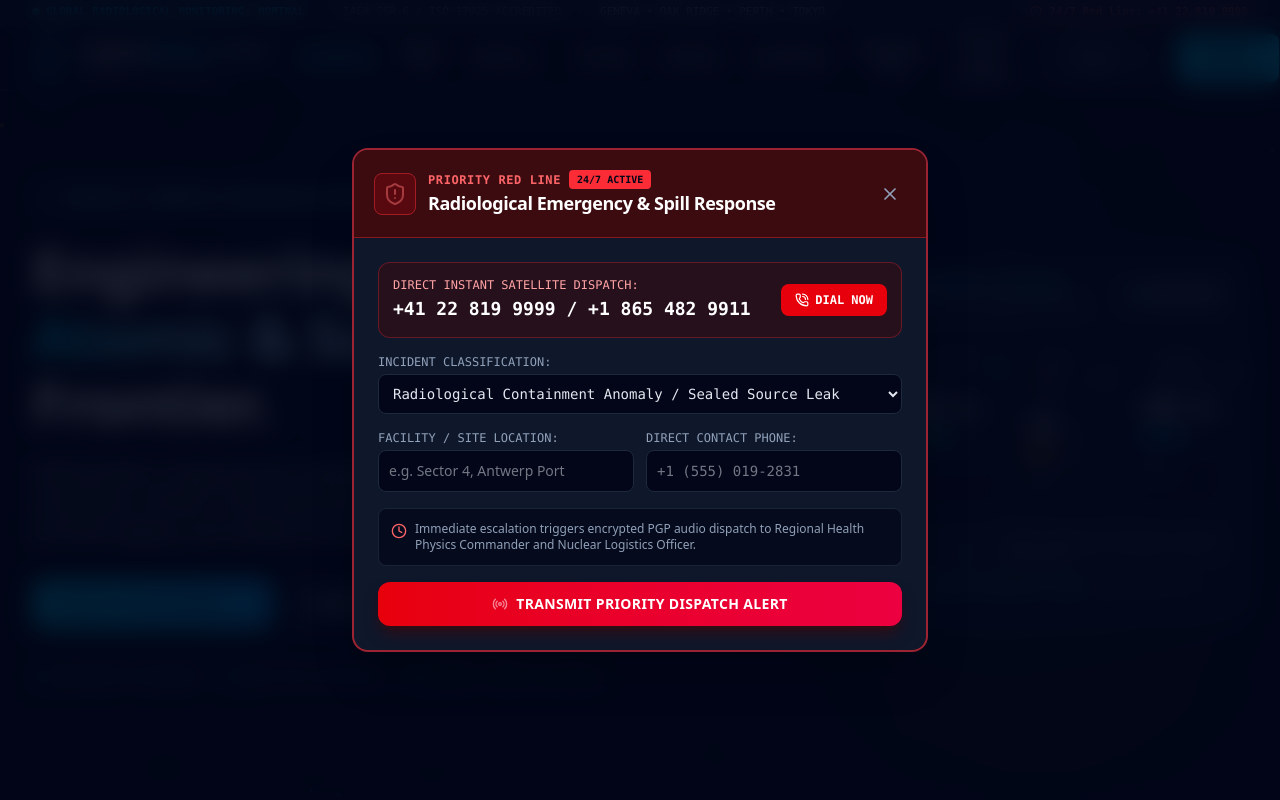
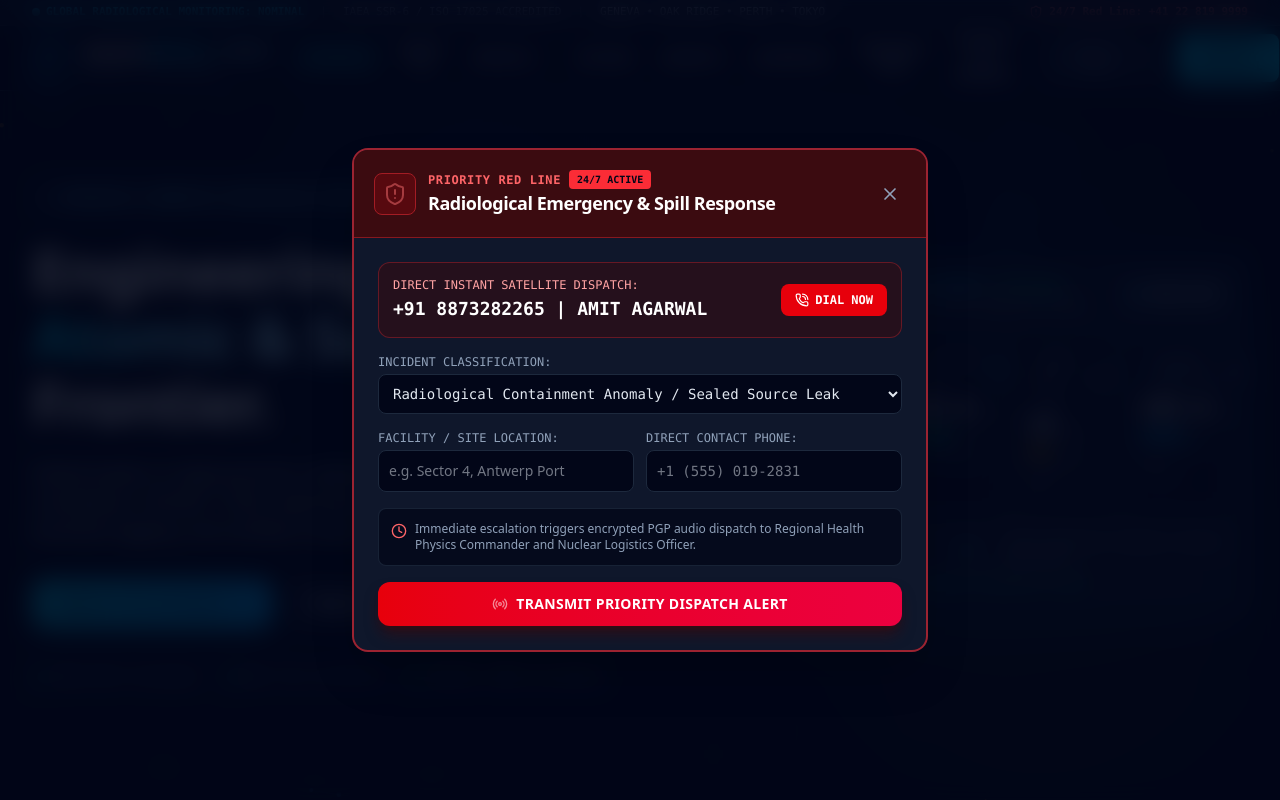
Before and after one commit to Zentrix-metals/Zentrix, a React (Vite) app: page / in a window 1280 px wide. Both pictures are taken after a click on the button "24/7 Red Line: +41 22 819 9999". Shown: the top 800 px of the page. Built offline with nearby package versions, Linux system fonts and the light colour scheme.

Commit message:
Update emergency hotline contact information

```diff
--- a/src/components/EmergencyHotlineModal.tsx
+++ b/src/components/EmergencyHotlineModal.tsx
@@ -91,7 +91,7 @@ export const EmergencyHotlineModal: React.FC<EmergencyHotlineModalProps> = ({ is
               <div className="p-3.5 bg-red-950/40 border border-red-500/30 rounded-xl flex items-center justify-between">
                 <div>
                   <div className="text-xs font-mono text-red-300">DIRECT INSTANT SATELLITE DISPATCH:</div>
-                  <div className="text-lg font-mono font-bold text-white mt-0.5">+41 22 819 9999 / +1 865 482 9911</div>
+                  <div className="text-lg font-mono font-bold text-white mt-0.5">+91 8873282265 | AMIT AGARWAL</div>
                 </div>
                 <a
                   href="tel:+18654829911"
```
